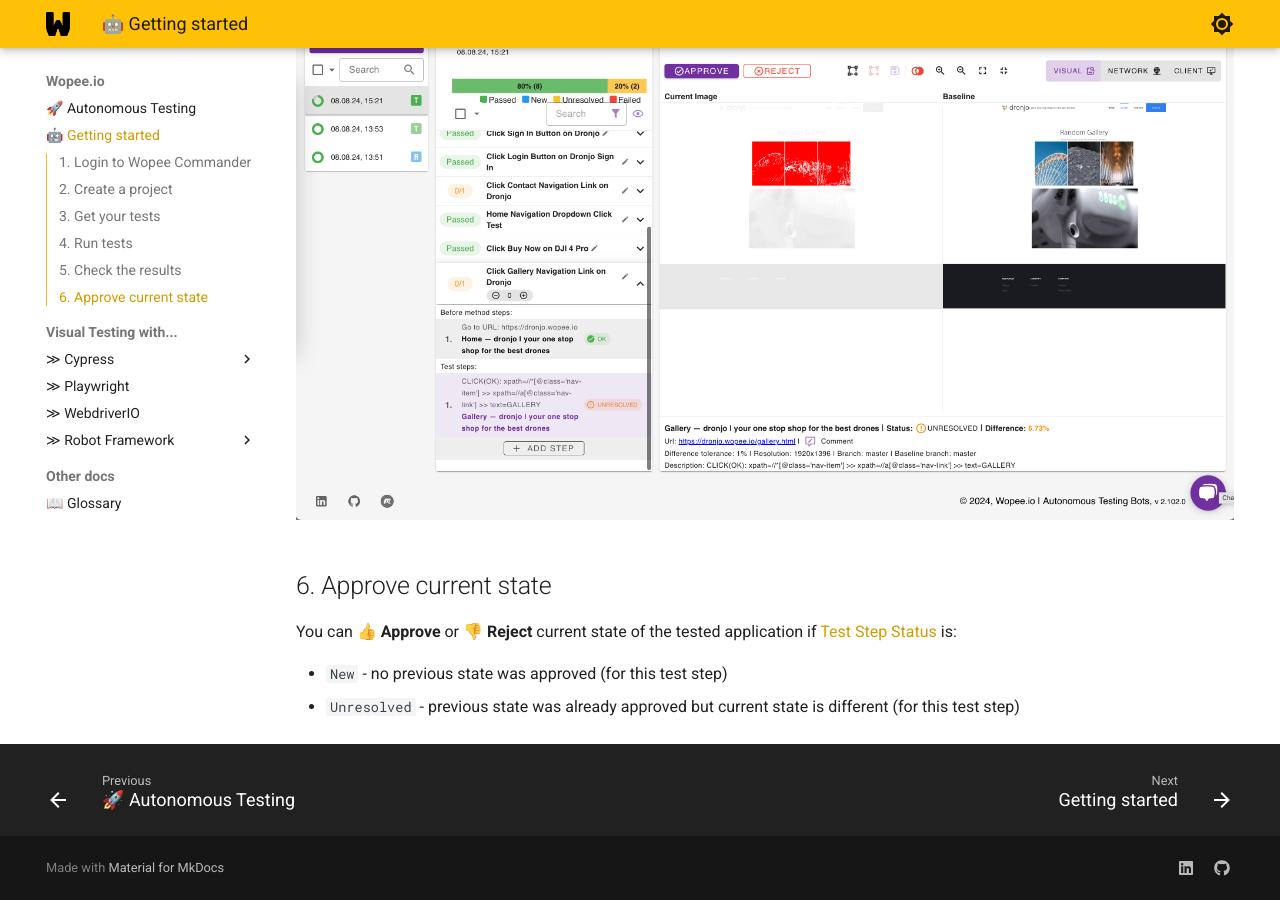
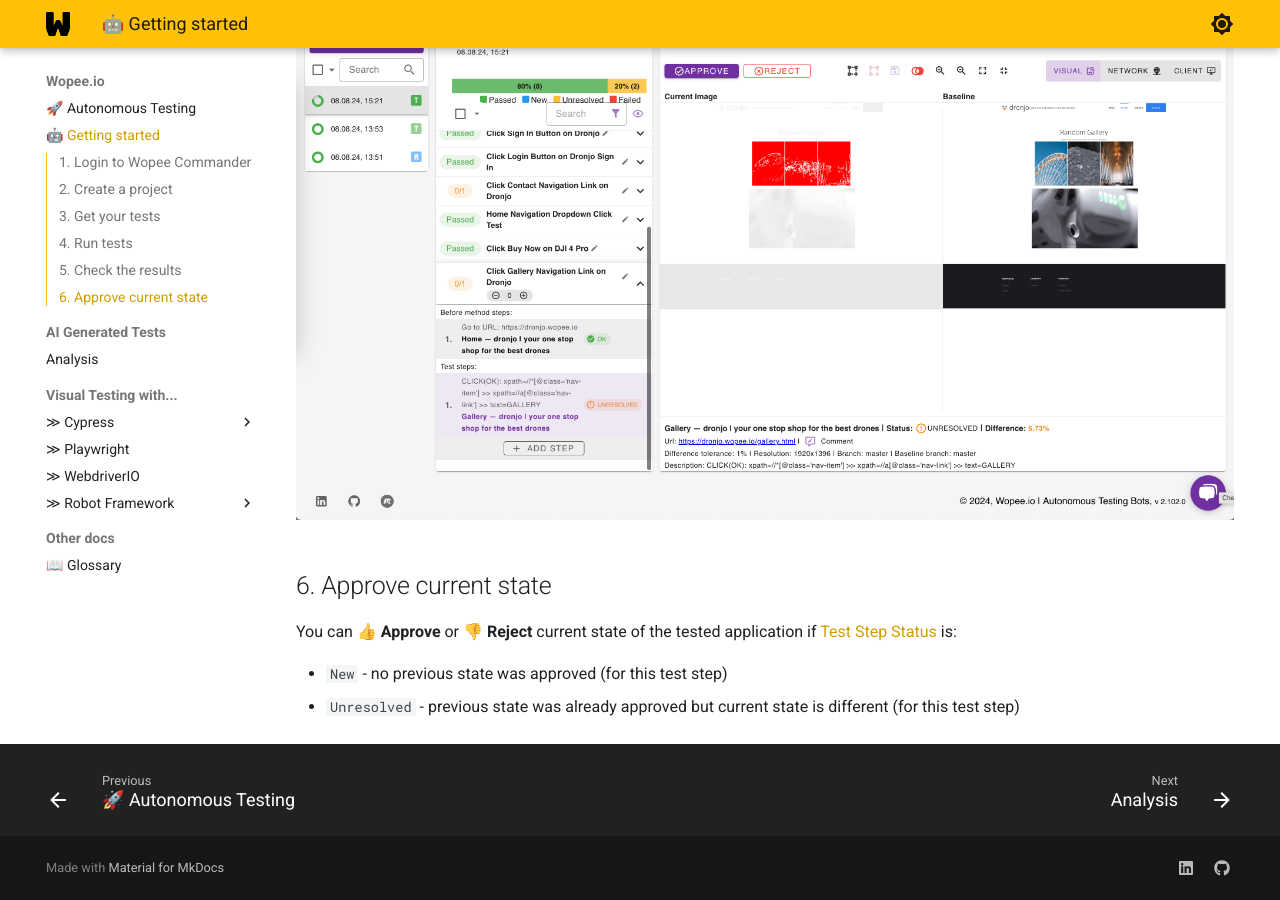
Before and after one commit to autonomous-testing/docs, an MkDocs documentation site: the page built from docs/bot.md, in a window 1280 px wide and 900 px high, scrolled down 3178 px. Built offline with MkDocs 1.6.1 and Material for MkDocs 9.7.7, drawn with Linux system fonts in a browser that asks for light colours.

Commit message:
fix: update link in bot documentation and add navigation for AI Generated Tests

```diff
--- a/docs/bot.md
+++ b/docs/bot.md
@@ -22,7 +22,7 @@
 
 **A. Generate new tests automatically**
 
-- Start a [NEW ANALYSIS](playwright-visual-testing.md) to let the system create tests for you.
+- Start a [NEW ANALYSIS](analysis.md) to let the system create tests for you.
 
 **B. Integrate your existing tests**
 
--- a/mkdocs.yml
+++ b/mkdocs.yml
@@ -2,6 +2,8 @@
 nav:
   - 🚀 Autonomous Testing: index.md
   - 🤖 Getting started: bot.md
+  - AI Generated Tests:
+      - Analysis: analysis.md
   - Visual Testing with...:
       - ≫ Cypress:
           - Getting started: cypress/01-getting-started.md
```
